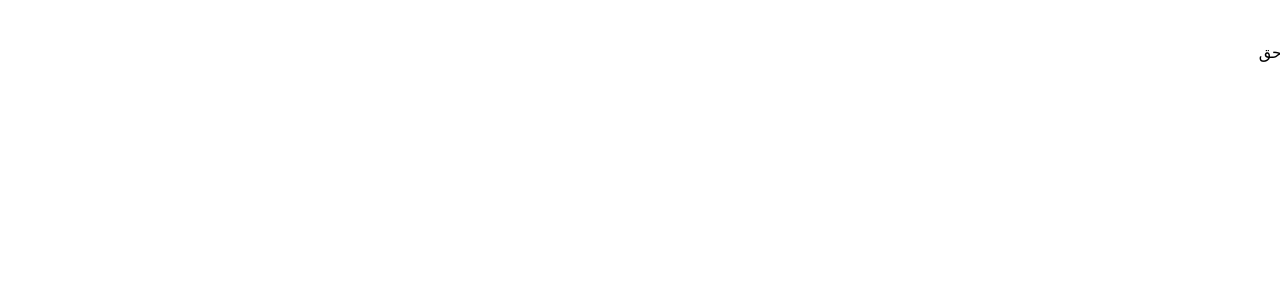
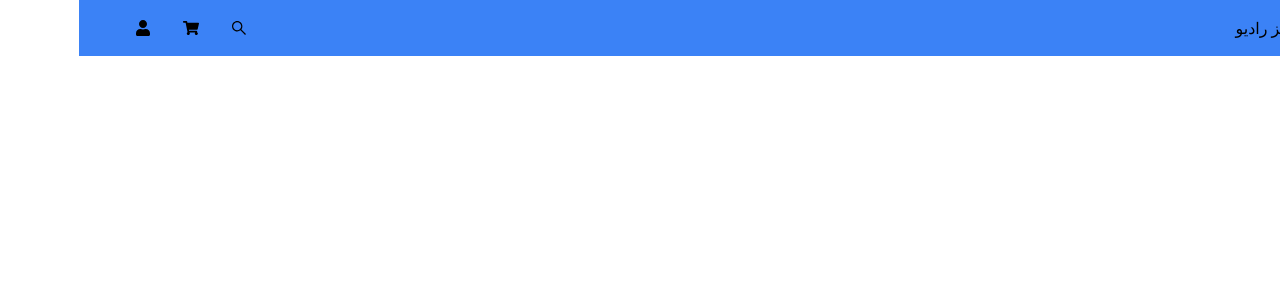
Before and after one commit to navidXlg/e-commer-app, a React (Create React App) app: page / in a window 1280 px wide. Shown: the top 300 px of the page. Built offline with nearby package versions, Linux system fonts and the light colour scheme.

Commit message:
searchbar & submit added

```diff
--- a/package.json
+++ b/package.json
@@ -12,14 +12,16 @@
     "react-icons": "^4.10.1",
     "react-redux": "^8.1.2",
     "react-router": "^6.14.2",
+    "react-router-dom": "^6.14.2",
     "react-scripts": "5.0.1",
     "redux-toolkit": "^1.1.2",
     "swiper": "^10.1.0",
+    "tw-elements-react": "^1.0.0-alpha1",
     "web-vitals": "^2.1.4"
   },
   "scripts": {
     "start": "react-scripts start",
-    "start:server" : "json-server -p 3001 --watch db.json",
+    "start:server": "json-server -p 3001 --watch db.json",
     "build": "react-scripts build",
     "test": "react-scripts test",
     "eject": "react-scripts eject"
--- a/public/index.html
+++ b/public/index.html
@@ -39,5 +39,7 @@
       To begin the development, run `npm start` or `yarn start`.
       To create a production bundle, use `npm run build` or `yarn build`.
     -->
+    <div class="model-container-search"></div>
+    <div class="model-container-submit"></div>
   </body>
 </html>
--- a/src/App.js
+++ b/src/App.js
@@ -1,6 +1,8 @@
-
+import Navbar from "./componants/Navbar"
 
 export default function App (){
 
-  return <div className="p-10">سلام حق</div>
+  return <>
+            <Navbar/>
+         </>
 }
--- a/src/componants/Navbar.js
+++ b/src/componants/Navbar.js
@@ -0,0 +1,40 @@
+import {useState} from "react";
+import { FaSistrix, FaShoppingCart, FaUser } from "react-icons/fa";
+import {Link} from "react-router-dom";
+import SerachBarModel from "./SearchBarModel";
+import SubmitModel from "./SubmitModel";
+import SubmitDropdown from "./SubmitDropDown";
+
+
+export default function Navbar(){
+
+    // State for submit and serchBar Model Show
+    const [navbarStatus, setNavbarStatus] = useState(0);
+
+
+    return <div className="flex justify-center">
+              <div className="container px-14 py-4 flex items-center justify-between bg-blue-500">
+                <div className="logo">
+                    <Link to = "/">
+                        تبریز رادیو
+                    </Link>
+                </div>
+
+                <ul className=" flex items-center justify-between w-28">
+                    <li  className="cursor-pointer">
+                        <FaSistrix onClick={() => setNavbarStatus(1)} />
+                    </li>
+                    <li>
+                        <Link to = "/cart">
+                            <FaShoppingCart/>
+                        </Link>
+                    </li>
+                    <li  className="cursor-pointer">
+                        <FaUser  onClick={() => setNavbarStatus(2)}/>
+                    </li>
+                </ul>
+              </div>
+              {navbarStatus === 2 ?  <SubmitDropdown setOpen = {setNavbarStatus}/> : ""}
+              {navbarStatus === 1 ?  <SerachBarModel setOpen = {setNavbarStatus}/> : ""}
+           </div>
+};
--- /dev/null
+++ b/src/componants/SearchBarModel.js
@@ -0,0 +1,27 @@
+import  ReactDOM  from "react-dom";
+
+
+
+
+export default function SerachBarModel ({setOpen}){
+
+
+    // Create Connection with base html to handel model component
+    return ReactDOM.createPortal(
+        <div>
+          <div className="fixed inset-0 bg-gray-500 opacity-60" onClick={() => setOpen(0)}></div>
+          <div className="fixed inset-32 h-fit bg-gray-200 shadow-gray-500 ">
+            <form>
+                <div>
+                    <input
+                    placeholder="  جست و جو محصول ..."
+                    className="bg-gray-400 w-full px-6 py-2
+                     placeholder-slate-500 outline-slate-300
+                      border border-slate-500" ></input>
+                </div>
+            </form>
+          </div>
+        </div>,
+        document.querySelector('.model-container-search')
+    );
+};
--- /dev/null
+++ b/src/componants/SubmitDropDown.js
@@ -0,0 +1,50 @@
+import {useState, useEffect, useRef} from "react";
+import { GoChevronDown } from "react-icons/go";
+
+export default function SubmitDropdown({options, value, onChange}){
+
+    const[isOpen, setOpen] = useState(false);
+    useEffect(()=>{
+        const handeler = (event)=>{
+            if(!divElement.current){
+                return;
+            }
+
+            if(!divElement.current.contains(event.target)){
+                setOpen(false)
+            }
+        };
+        document.addEventListener('click', handeler);
+        return ()=>{
+            document.removeEventListener('click', handeler);
+        }
+    }, []);
+
+    const divElement = useRef();
+
+
+    const render = options.map((option)=>{
+        return(
+            <div className="hover:bg-blue-200" onClick={()=>handelClickOption(option)} key={option.label}>{option.label}</div>
+        )
+    });
+
+    const handelClickOption = (option)=>{
+        setOpen(false);
+        onChange(option);
+    };
+
+
+
+     const handelClickClose = ()=>{
+        setOpen(!isOpen);
+    };
+
+
+    return(
+        <div ref={divElement}>
+            <div className="border border-sky-500 rounded w-32 text-center shadow-md flex items-center justify-between p-2" onClick={handelClickClose}>{value?.label || 'Select ...'}<GoChevronDown/></div>
+            <div className="border border-sky-500 rounded w-32 text-center shadow-md ">{isOpen && render}</div>
+        </div>
+    )
+};
--- /dev/null
+++ b/src/componants/SubmitModel.js
@@ -0,0 +1,19 @@
+import  ReactDOM  from "react-dom";
+
+
+
+export default function SubmitModel ({setOpen}){
+
+
+    // Create Connection with base html to handel model component
+    return ReactDOM.createPortal(
+        <div>
+          <div className="fixed inset-0 bg-gray-300 opacity-80 p-10" onClick={() => setOpen(0)}></div>
+          <div className="fixed inset-40 bg-white p-20 flex flex-col justify-between">
+          hello SubmitModel
+          </div>
+
+        </div>,
+        document.querySelector('.model-container-submit')
+    );
+};
--- a/src/index.js
+++ b/src/index.js
@@ -3,11 +3,14 @@ import ReactDOM from 'react-dom/client';
 import './index.css';
 import App from './App';
 import reportWebVitals from './reportWebVitals';
+import { BrowserRouter } from 'react-router-dom';
 
 const root = ReactDOM.createRoot(document.getElementById('root'));
 root.render(
   <React.StrictMode>
-    <App />
+    <BrowserRouter>
+      <App />
+    </BrowserRouter>
   </React.StrictMode>
 );
 
```
Also changed, not shown: src/componants/Chart.js (added), 1 other file (tests, documents, lock files or other folders).
